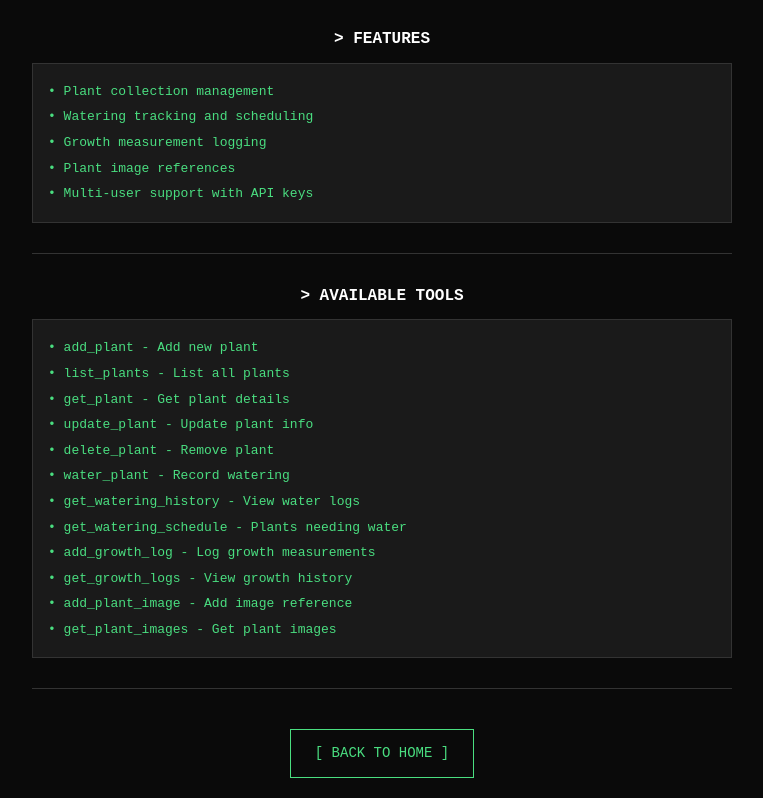
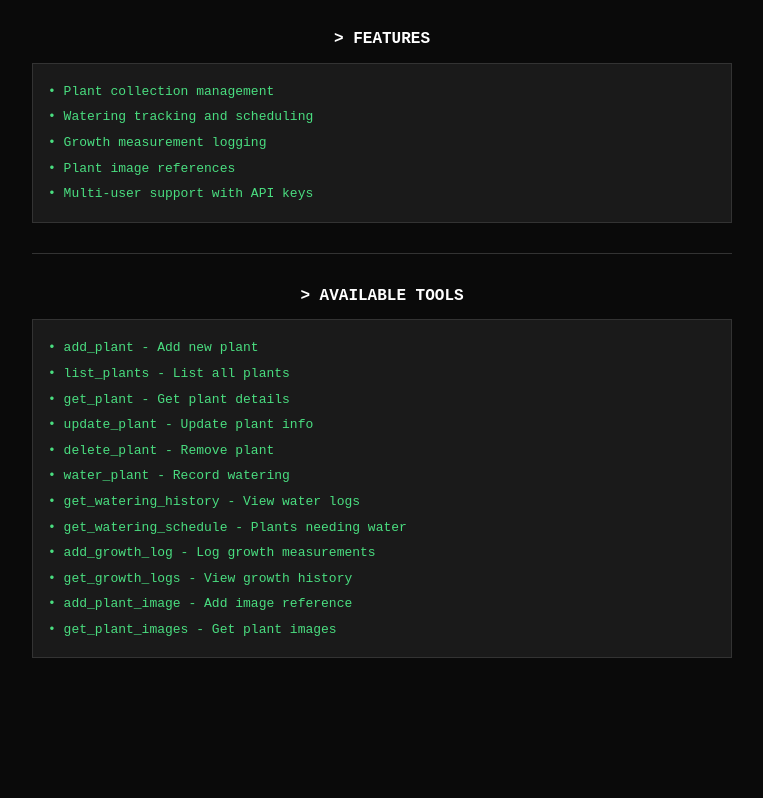
Before and after one commit to maxmalkin/planty-mcp, a website: page public/about.html in a window 1280 px wide. Shown: the part 1222-2020 px from the top of the page, without its empty margins (258-1021 px from the left). After the commit the page ends 1910 px from the top, so only its background shows below. Drawn offline with Linux system fonts and the light colour scheme.

Commit message:
Remove unnecessary divider and back to home button from about.html

```diff
--- a/public/about.html
+++ b/public/about.html
@@ -98,13 +98,6 @@
 				<code>• get_plant_images - Get plant images</code>
 			</div>
 
-			<div class="divider"></div>
-
-			<div style="margin: 30px 0">
-				<a href="/" class="btn" style="display: inline-block; text-decoration: none">
-					[ BACK TO HOME ]
-				</a>
-			</div>
 		</div>
 	</body>
 </html>
```
